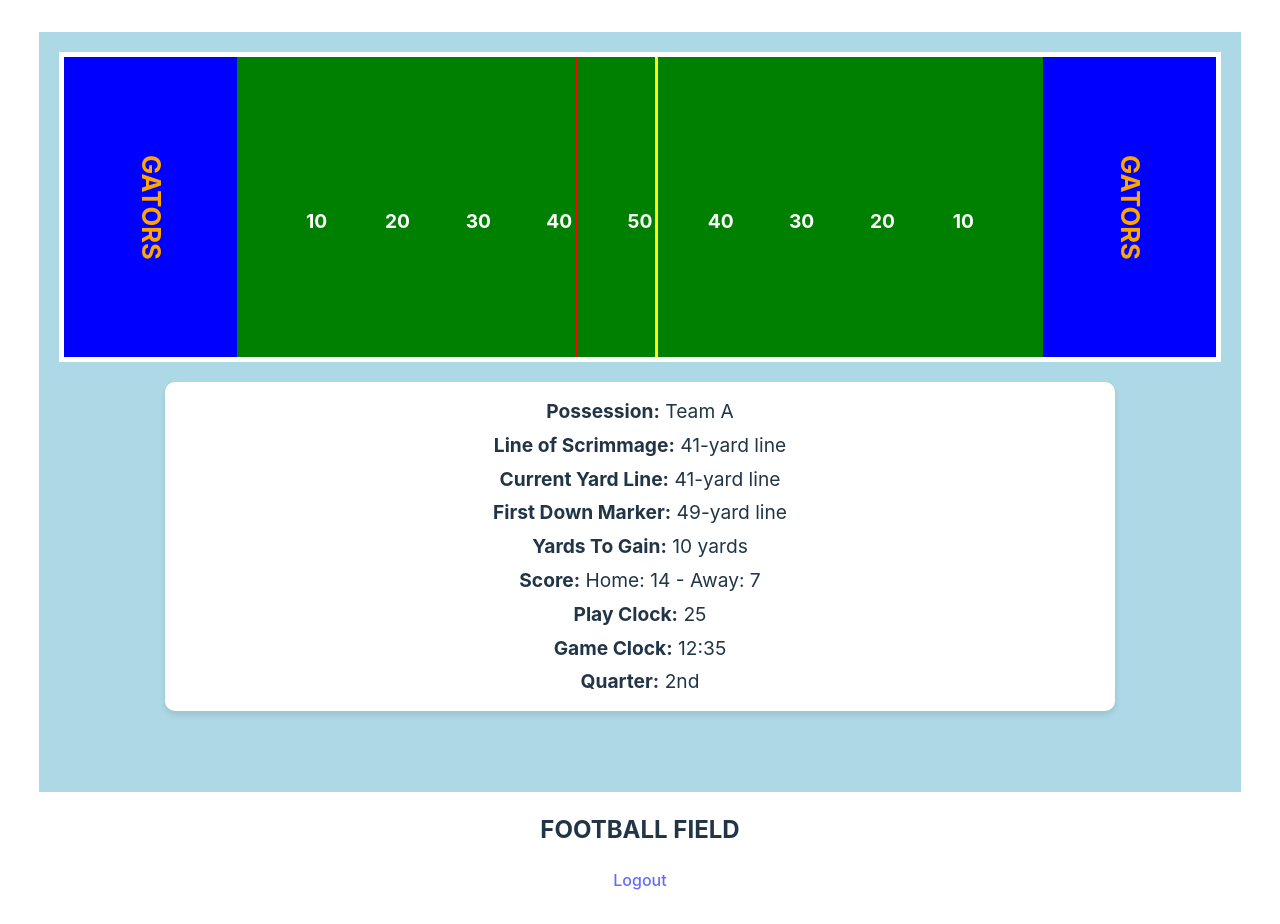
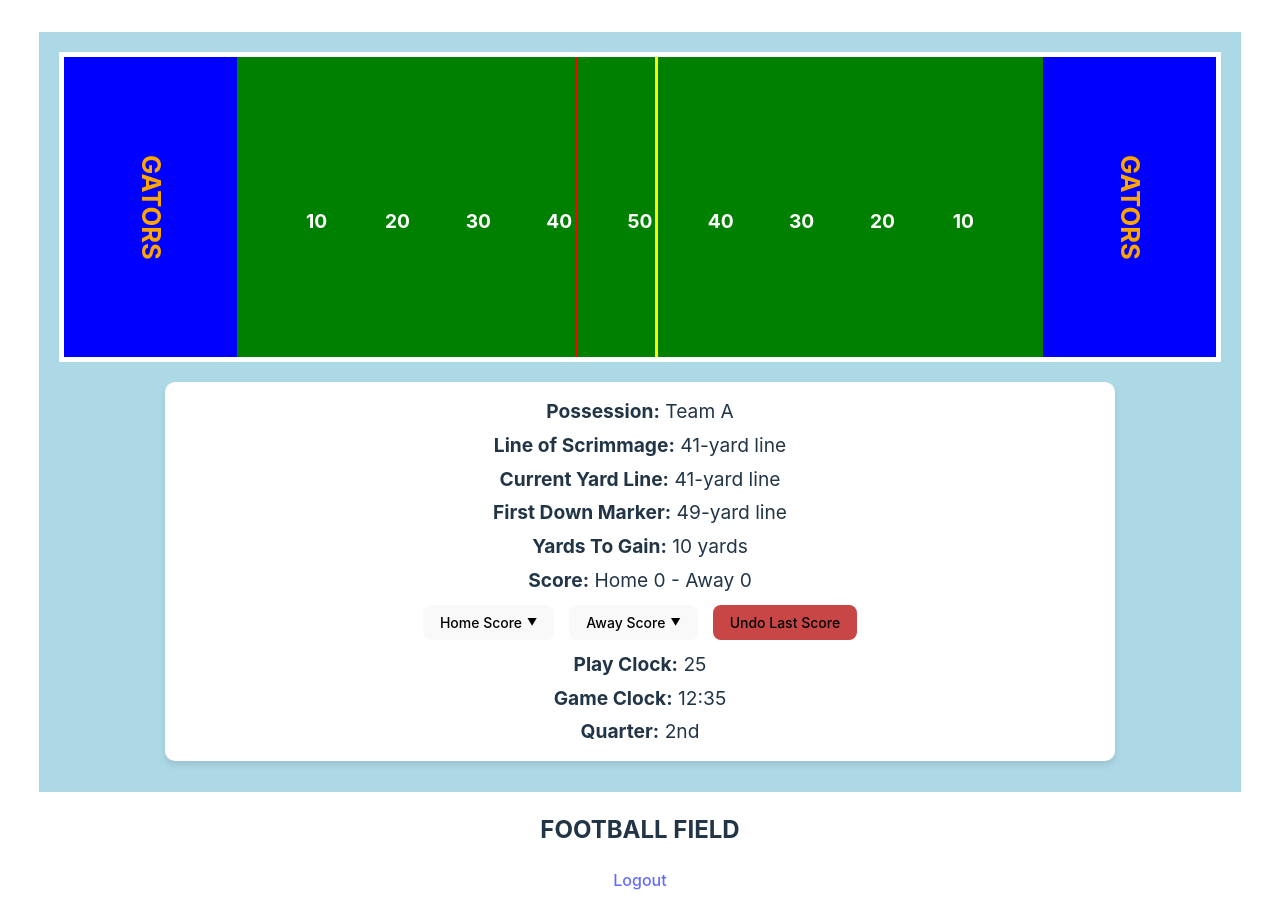
Before and after one commit to millerandrew1/GatorBall, a React (Vite) app in the folder react/: page /data in a window 1280 px wide. Built offline with nearby package versions, Linux system fonts and the light colour scheme.

Commit message:
Scoring Buttons

```diff
--- a/react/src/Data.css
+++ b/react/src/Data.css
@@ -128,3 +128,80 @@
   margin: 5px 0;
   font-size: 1.2em;
 }
+
+/*Score Buttons*/
+.score-container {
+  display: flex;
+  justify-content: center;
+  align-items: center;
+  gap: 15px;
+  width: 100%;
+  margin: 20px auto;
+}
+
+.dropdown {
+  position: relative;
+  display: inline-block;
+}
+
+.dropdown-content {
+  position: absolute;
+  background-color: white;
+  min-width: 160px;
+  box-shadow: 0px 4px 6px rgba(0, 0, 0, 0.1);
+  border-radius: 5px;
+  display: flex;
+  flex-direction: column;
+  overflow: hidden;
+  top: 40px;
+  left: 50%;
+  transform: translateX(-50%);
+  z-index: 10;
+  visibility: visible;
+  opacity: 1;
+  transition: opacity 0.2s ease-in-out;
+}
+
+.scoreOption {
+  padding: 10px;
+  background: white;
+  border: none;
+  text-align: left;
+  cursor: pointer;
+}
+
+.scoreOption:hover {
+  background: #ddd;
+}
+
+.undo {
+  background-color: rgb(200, 70, 70);
+}
+
+.undo:hover {
+  background-color: rgb(198, 134, 134);
+  border-color: black;
+  border-radius: 14px;
+}
+
+.scoreButton {
+  font-size: 14px; /* Slightly smaller font */
+  padding: 8px 16px; /* Smaller padding */
+  display: flex;
+  align-items: center;
+  justify-content: center;
+}
+
+.undoButton {
+  font-size: 14px; /* Slightly smaller font */
+  padding: 8px 16px; /* Smaller padding */
+  display: flex;
+  align-items: center;
+  justify-content: center;
+}
+
+.scoreButton::after {
+  content: "▼"; /* Adds dropdown arrow */
+  font-size: 10px; /* Makes the arrow smaller */
+  margin-left: 5px; /* Spaces it from the text */
+}
--- a/react/src/Data.jsx
+++ b/react/src/Data.jsx
@@ -1,5 +1,5 @@
 import { Link } from "react-router-dom";
-import React, { useState, useEffect } from "react";
+import React, { useState, useEffect, useRef } from "react";
 import "./Data.css";
 
 const Data = () => {
@@ -9,10 +9,18 @@
   const [currentYardLine, setCurrentYardLine] = useState("N/A");
   const [firstDownMarker, setFirstDownMarker] = useState("N/A");
   const [yardsToGain, setYardsToGain] = useState("N/A");
-  const [score, setScore] = useState("N/A");
+  const [score, setScore] = useState({ home: 0, away: 0 });
   const [playClock, setPlayClock] = useState("N/A");
   const [gameClock, setGameClock] = useState("N/A");
   const [quarter, setQuarter] = useState("N/A");
+  const [lastScore, setLastScore] = useState(null);
+  const [dropdownOpen, setDropdownOpen] = useState({
+    home: false,
+    away: false,
+  });
+
+  const homeDropdownRef = useRef(null);
+  const awayDropdownRef = useRef(null);
 
   useEffect(() => {
     // Simulate dynamic updates (replace with actual data fetching)
@@ -37,7 +45,9 @@
       setCurrentYardLine(`${Math.floor(currentYards)}-yard line`);
       setFirstDownMarker(outcome);
       setYardsToGain("10 yards");
-      setScore("Home: 14 - Away: 7");
+      {
+        /*setScore("Home: 14 - Away: 7");*/
+      }
       setPlayClock("25");
       setGameClock("12:35");
       setQuarter("2nd");
@@ -45,6 +55,58 @@
     }, 3000);
 
     return () => clearInterval(interval);
+  }, []);
+
+  const scoringOptions = [
+    { label: "Touchdown (6)", points: 6 },
+    { label: "Extra Point (1)", points: 1 },
+    { label: "Two-Point Conversion (2)", points: 2 },
+    { label: "Field Goal (3)", points: 3 },
+    { label: "Safety (2)", points: 2 },
+  ];
+
+  const toggleDropdown = (team) => {
+    setDropdownOpen((prev) => ({
+      home: team === "home" ? !prev.home : false,
+      away: team === "away" ? !prev.away : false,
+    }));
+  };
+
+  const updateScore = (team, points) => {
+    setScore((prev) => {
+      const newScore = { ...prev, [team]: prev[team] + points };
+      setLastScore({ team, points });
+      return newScore;
+    });
+    setDropdownOpen({ home: false, away: false });
+  };
+
+  const undoLastScore = () => {
+    if (lastScore) {
+      setScore((prev) => ({
+        ...prev,
+        [lastScore.team]: prev[lastScore.team] - lastScore.points,
+      }));
+      setLastScore(null);
+    }
+  };
+
+  useEffect(() => {
+    const handleClickOutside = (event) => {
+      if (
+        homeDropdownRef.current &&
+        !homeDropdownRef.current.contains(event.target) &&
+        awayDropdownRef.current &&
+        !awayDropdownRef.current.contains(event.target)
+      ) {
+        setDropdownOpen({ home: false, away: false });
+      }
+    };
+
+    document.addEventListener("mousedown", handleClickOutside);
+    return () => {
+      document.removeEventListener("mousedown", handleClickOutside);
+    };
   }, []);
 
   return (
@@ -89,31 +151,85 @@
 
         {/* Game Info */}
         <div className="info-panel">
-          <div>
+          <div className="info-section">
             <strong>Possession:</strong> {possession}
           </div>
-          <div>
+          <div className="info-section">
             <strong>Line of Scrimmage:</strong> {lineOfScrimmage}
           </div>
-          <div>
+          <div className="info-section">
             <strong>Current Yard Line:</strong> {currentYardLine}
           </div>
-          <div>
+          <div className="info-section">
             <strong>First Down Marker:</strong> {firstDownMarker}
           </div>
-          <div>
+          <div className="info-section">
             <strong>Yards To Gain:</strong> {yardsToGain}
           </div>
-          <div>
-            <strong>Score:</strong> {score}
+          <div className="info-section">
+            <strong>Score:</strong> Home {score.home} - Away {score.away}
           </div>
-          <div>
+
+          {/*Score Buttons*/}
+          <div className="score-container">
+            {/* Home Score Dropdown */}
+            <div className="dropdown" ref={homeDropdownRef}>
+              <button
+                className="scoreButton"
+                onClick={() => toggleDropdown("home")}
+              >
+                Home Score
+              </button>
+              {dropdownOpen.home && (
+                <div className="dropdown-content">
+                  {scoringOptions.map((option, index) => (
+                    <button
+                      key={index}
+                      className="scoreOption"
+                      onClick={() => updateScore("home", option.points)}
+                    >
+                      {option.label}
+                    </button>
+                  ))}
+                </div>
+              )}
+            </div>
+
+            {/* Away Score Dropdown */}
+            <div className="dropdown" ref={awayDropdownRef}>
+              <button
+                className="scoreButton"
+                onClick={() => toggleDropdown("away")}
+              >
+                Away Score
+              </button>
+              {dropdownOpen.away && (
+                <div className="dropdown-content">
+                  {scoringOptions.map((option, index) => (
+                    <button
+                      key={index}
+                      className="scoreOption"
+                      onClick={() => updateScore("away", option.points)}
+                    >
+                      {option.label}
+                    </button>
+                  ))}
+                </div>
+              )}
+            </div>
+
+            <button className="undoButton undo" onClick={undoLastScore}>
+              Undo Last Score
+            </button>
+          </div>
+
+          <div className="info-section">
             <strong>Play Clock:</strong> {playClock}
           </div>
-          <div>
+          <div className="info-section">
             <strong>Game Clock:</strong> {gameClock}
           </div>
-          <div>
+          <div className="info-section">
             <strong>Quarter:</strong> {quarter}
           </div>
         </div>
```
